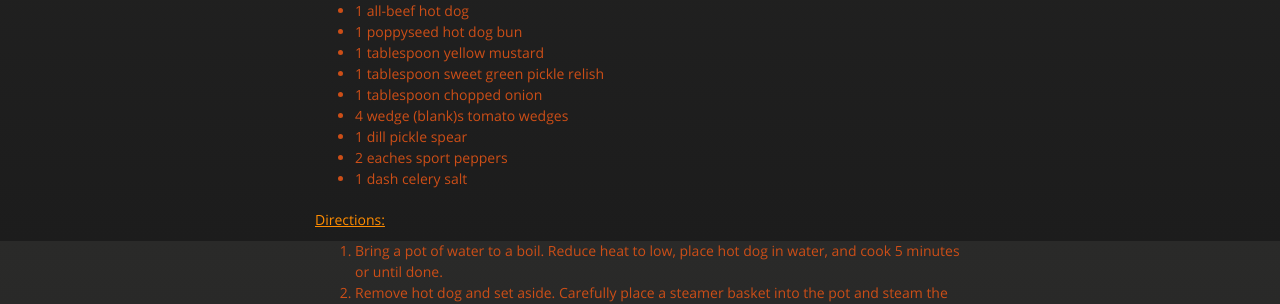
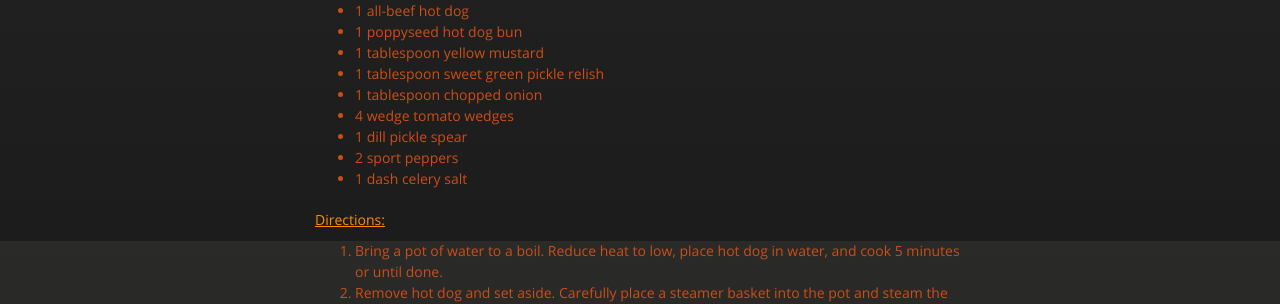
Before and after one commit to cmwillett/TheDigitalCookbook, a Jekyll site: the page built from MainDishes/ChicagoDogs.md, in a window 1280 px wide. Shown: the part 659-963 px from the top of the page. Built offline with Jekyll 4.4.1, drawn with Linux system fonts in a browser that asks for light colours; nearby versions of some CDN libraries.

Commit message:
added chicago dogs

```diff
--- a/MainDishes/ChicagoDogs.md
+++ b/MainDishes/ChicagoDogs.md
@@ -15,9 +15,9 @@ tags: chicago,dog,dogs,hotdog,hot,main,course,dinner,craig,willett,kristen,rober
 - 1 tablespoon yellow mustard
 - 1 tablespoon sweet green pickle relish
 - 1 tablespoon chopped onion
-- 4 wedge (blank)s tomato wedges
+- 4 wedge tomato wedges
 - 1 dill pickle spear
-- 2 eaches sport peppers
+- 2 sport peppers
 - 1 dash celery salt
 
 #### Directions:
```
